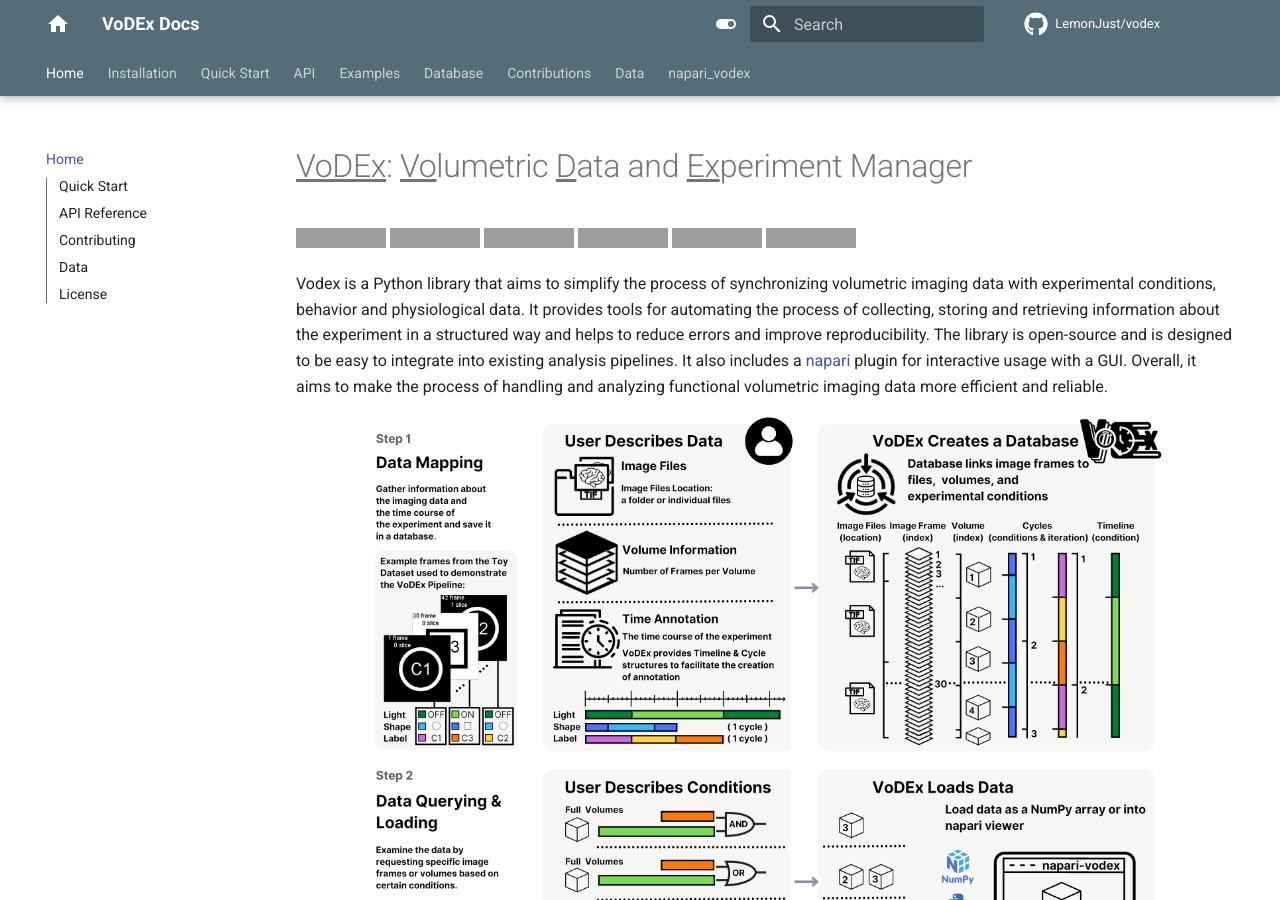
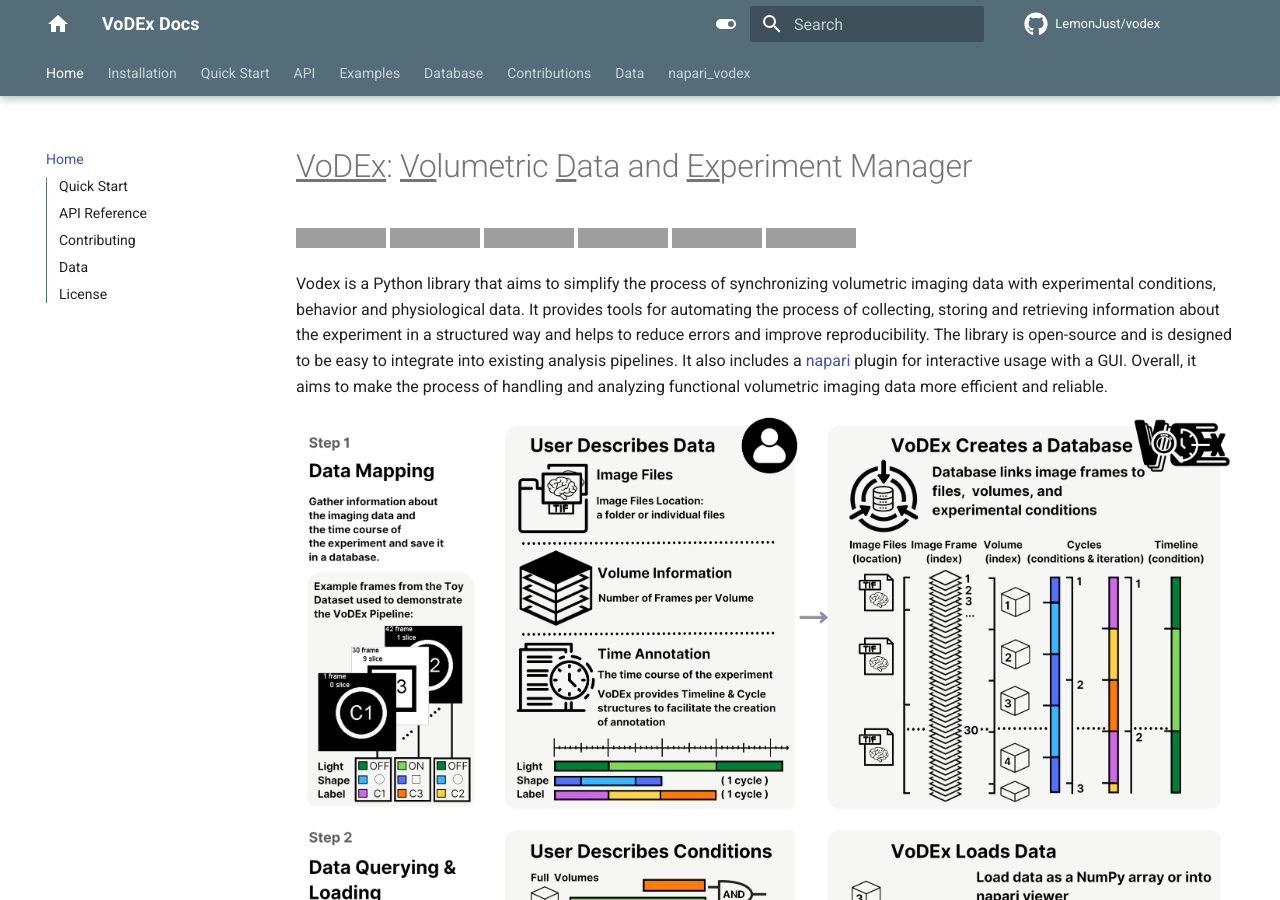
Before and after one commit to LemonJust/vodex, an MkDocs documentation site: the page built from docs/index.md, in a window 1280 px wide and 900 px high. Built offline with MkDocs 1.6.1 and Material for MkDocs 9.7.7, drawn with Linux system fonts in a browser that asks for light colours; comment, search, counter and statistics services are not loaded; grey boxes are pictures that could not be loaded.

Commit message:
updeted the figure

```diff
--- a/docs/index.md
+++ b/docs/index.md
@@ -14,7 +14,7 @@
 Overall, it aims to make the process of handling and analyzing functional volumetric imaging data more efficient and reliable.
 
 <p align="center">
-  <img src="assets/vodex_infographics_w_data_and_labels.PNG" alt="cover" width="800"/>
+  <img src="assets/vodex_infographics_w_data_and_labels.PNG" alt="cover" width="1200"/>
 </p>
 
 ## Quick Start
```
Also changed, not shown: README.md (+1 -1 lines).
